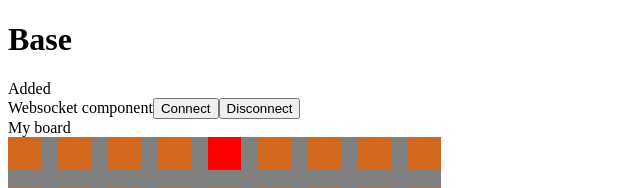
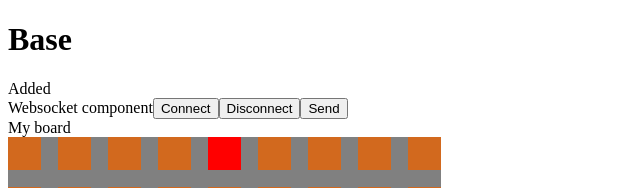
Before and after one commit to bbujdoso94/QuoridorReact, a React (Create React App) app in the folder Quoridor/: page / in a window 1280 px wide. Shown: the top 188 px of the page, without its empty margins (0-640 px from the left). Built offline with nearby package versions, Linux system fonts and the light colour scheme; the HTML template or start-up script is replaced by a standard one.

Commit message:
Activate send function, change subscribe address to localhost.

```diff
--- a/Quoridor/src/components/MyWebsocket.jsx
+++ b/Quoridor/src/components/MyWebsocket.jsx
@@ -4,29 +4,29 @@ import Stomp from "webstomp-client";
 
 export const MyWebsocket = () => {
 
-    //let connected =false;
+    let connected =false;
     let socket ='';
     let stompClient = '';
-    // const  send = ()=> {
-    //       let send_message = 'hello !';
-    //       if (stompClient && stompClient.connected) {
-    //         const msg = { name: send_message };
-    //         stompClient.send("/app/hello", JSON.stringify(msg), {});
-    //       }
-    //     }
+    const  send = ()=> {
+           let send_message = 'My message!';
+           if (stompClient && stompClient.connected) {
+             const msg = { name: send_message };
+             stompClient.send("/app/hello", JSON.stringify(msg), {});
+           }
+         }
         const connect =()=> {
-          socket = new SockJS("https://dry-mountain-12518.herokuapp.com/gs-guide-websocket");
+          socket = new SockJS("http://127.0.0.1:8080/gs-guide-websocket");
           stompClient = Stomp.over(socket);
           stompClient.connect(
             {},
             frame => {
-              //connected = true;
+              connected = true;
               stompClient.subscribe("/topic/greetings", tick => {
               });
             },
             error => {
               console.log(error);
-              //connected = false;
+              connected = false;
             }
           );
         }
@@ -34,17 +34,18 @@ export const MyWebsocket = () => {
           if (stompClient) {
             stompClient.disconnect();
           }
-          //connected = false;
+          connected = false;
         }
-        // const tickleConnection =()=> {
-        //   connected ? disconnect() : connect();
-        // }
+         const tickleConnection =()=> {
+           connected ? disconnect() : connect();
+         }
 
     return (
         <div>
         Websocket component
         <button onClick={connect}>Connect</button>
         <button onClick={disconnect}>Disconnect</button>
+        <button onClick={send}>Send</button>
         </div>
     )
 }
```
